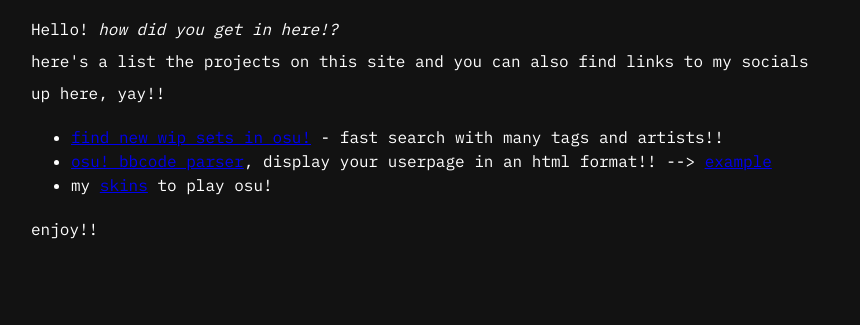
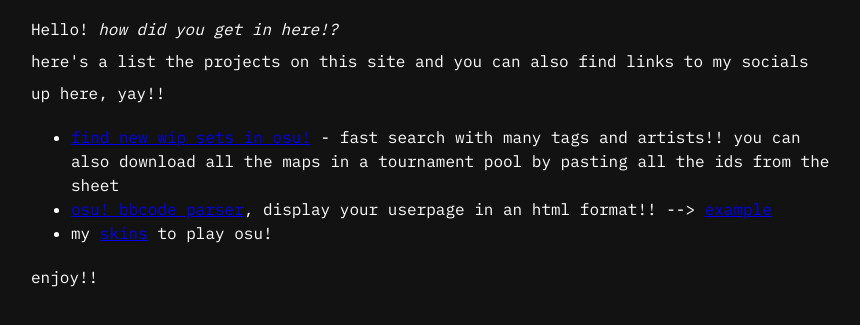
Before and after one commit to ttiaMa/mathya, a plain HTML site: page index.html in a window 1280 px wide. Shown: the part 187-512 px from the top of the page, without its empty margins (209-1069 px from the left). Drawn offline with nearby package versions, Linux system fonts and the light colour scheme.

Commit message:
Update index.html

```diff
--- a/index.html
+++ b/index.html
@@ -22,7 +22,8 @@
   </p>
   <p>
     <ul>
-      <li><a href="https://b.mathya.it/">find new wip sets in osu!</a> - fast search with many tags and artists!!</li>
+      <li><a href="https://b.mathya.it/">find new wip sets in osu!</a> - fast search with many tags and artists!!
+        you can also download all the maps in a tournament pool by pasting all the ids from the sheet</li>
       <li><a href="https://github.com/ttiaMa/osu-bbcode-parser">osu! bbcode parser</a>, display your userpage in an html format!! --> <a href="https://bbcode.mathya.it/">example</a></li>
       <li>my <a href="./skins.html">skins</a> to play osu!</li>
     </ul>
```
